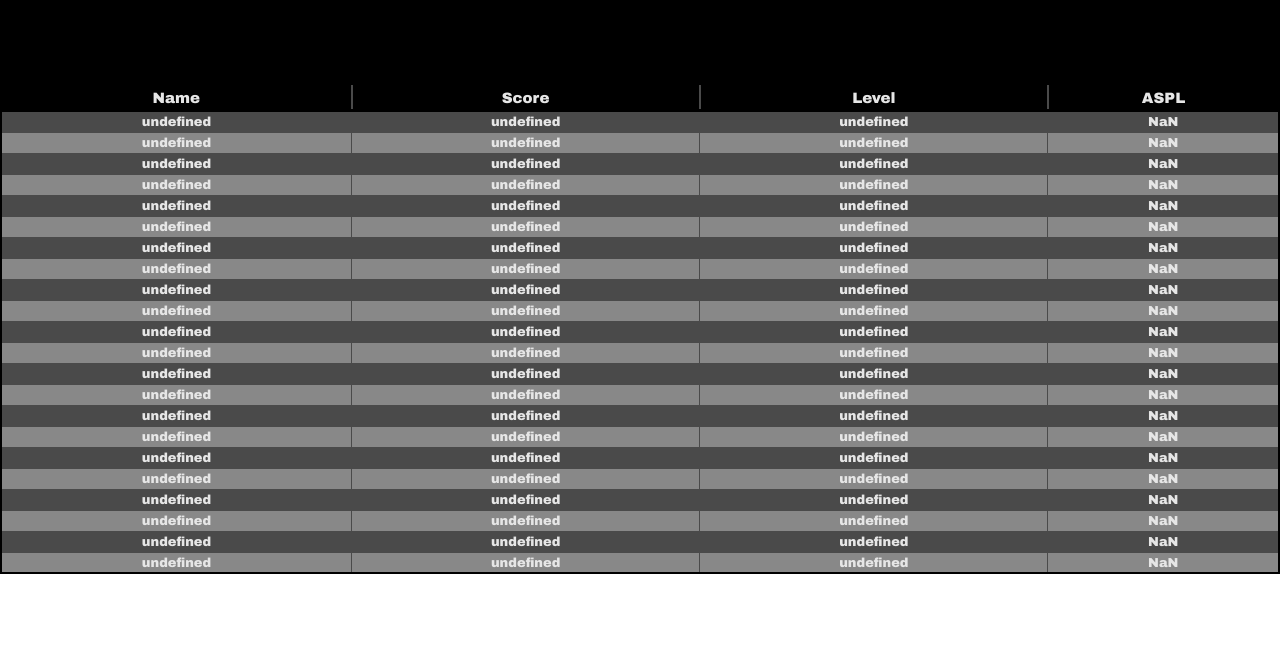
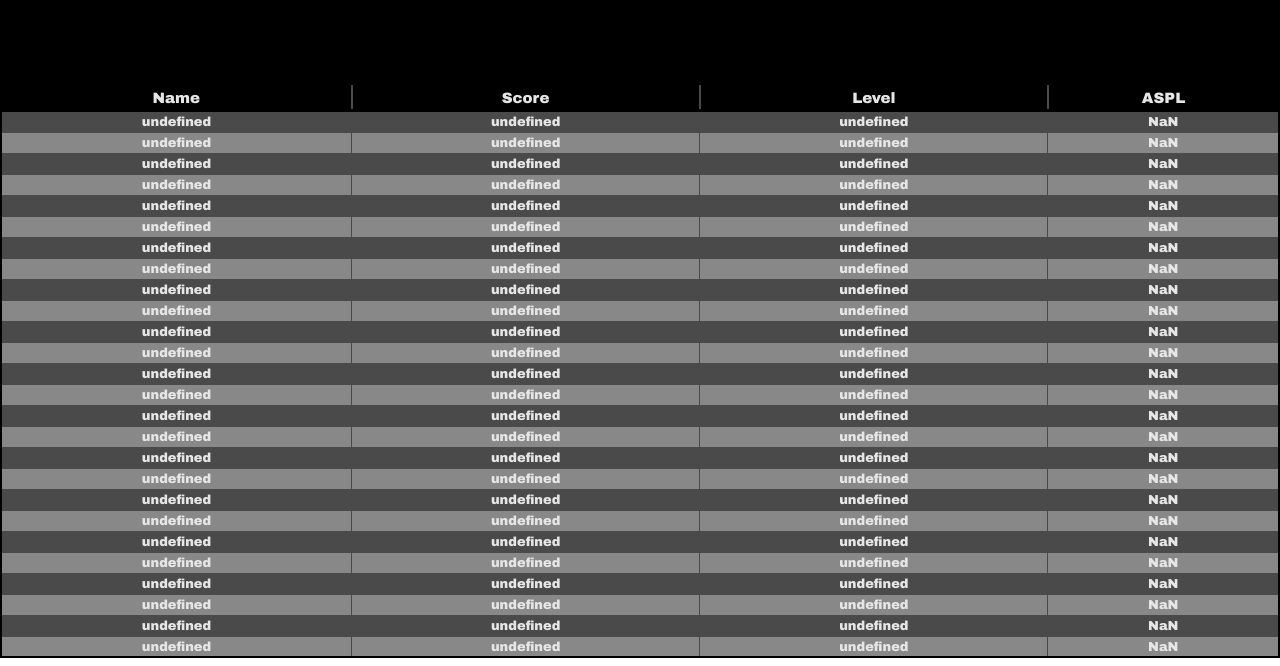
Before and after one commit to mbaskhairoun/mbaskhairoun.github.io, a plain HTML site: page score.html in a window 1280 px wide. Shown: the part 134-800 px from the top of the page. Drawn offline with nearby package versions, Linux system fonts and the light colour scheme; no server answers.

Commit message:
Update score.html

```diff
--- a/score.html
+++ b/score.html
@@ -37,7 +37,7 @@
       const dbRef = ref(getDatabase());
 
 
-      var codes=['eizq4', 'f56io', 'yqm72', 'lslhu', 'lq6sc', 'ntsio', '8x6pf', 'ur3t4', 'tlwym', '901g6', '1h6u8', 'm3l7n', 'k6x1i', '9l6x8', 'eg60y', 'mpcip', 'u4exc', 'r6dxw', 'w3vm8', 'vvmfu', '6z199', 'm75x3'];
+      var codes=['eizq4', 'f56io', 'yqm72', 'lslhu', 'lq6sc', 'ntsio', '8x6pf', 'ur3t4', 'tlwym', '901g6', '1h6u8', 'm3l7n', 'k6x1i', '9l6x8', 'eg60y', 'mpcip', 'u4exc', 'r6dxw', 'w3vm8', 'vvmfu', '6z199', 'm75x3','762qwe','654yui','546fgh','894ghi'];
       let names=[];
       let scores=[];
       let indices=[];
```
